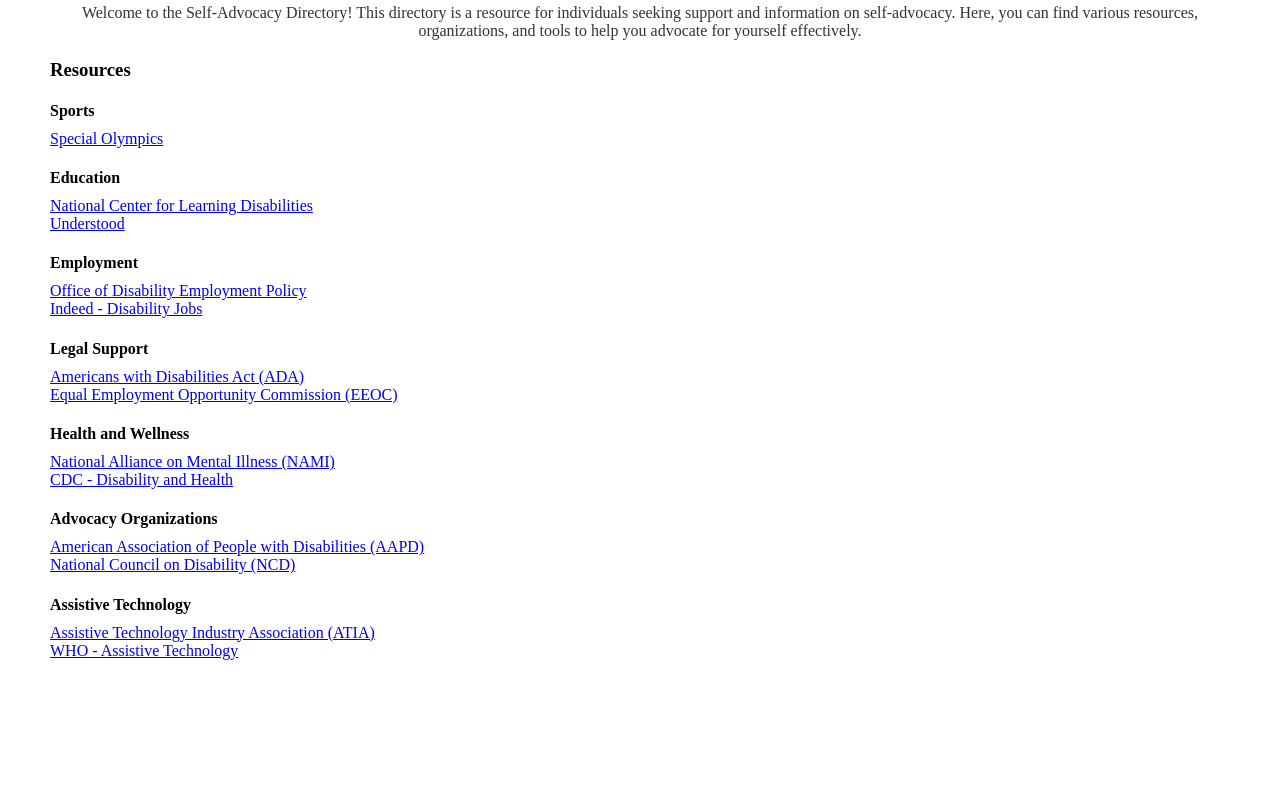
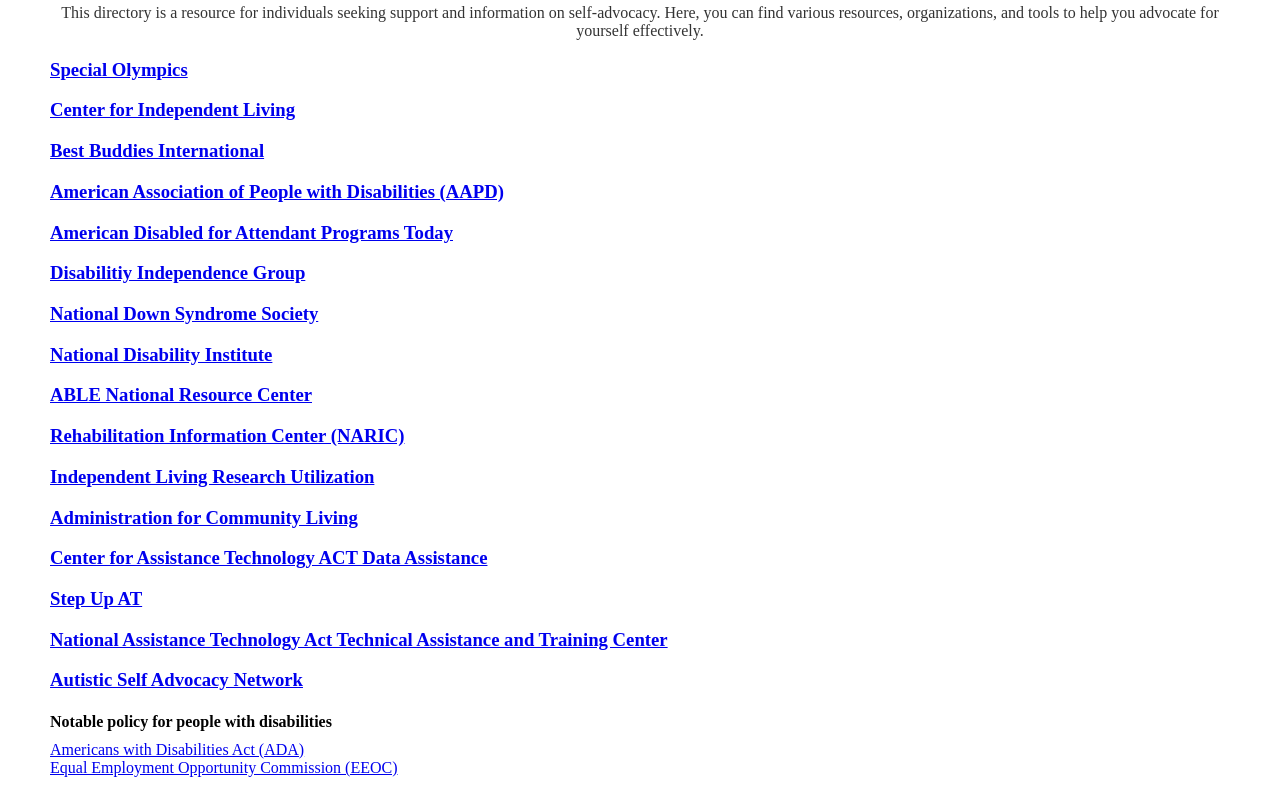
Before and after one commit to GregSaintJean/selfadvocacydisability, a plain HTML site: page index.html in a window 1280 px wide. Shown: the part 255-1048 px from the top of the page. Before the commit the page ends 931 px from the top, so only its background shows below. Drawn offline with Linux system fonts and the light colour scheme.

Commit message:
Updated and finished first version.

```diff
--- a/index.html
+++ b/index.html
@@ -4,56 +4,37 @@
         <meta charset="utf-8" />
         <meta name="viewport" content="width=device-width"/>
         <link rel="stylesheet" href="css/index.css" />
-        <title></title>
+        <title>Gregory's Self Advocacy Directory</title>
     </head>
     <body>
         <header>
-            <h2>Self-Advocacy Directory</h2>
+            <h2>Gregory's Self Advocacy Directory</h2>
             <img src="img/disability-pride-flag-2021.png.png" alt="Disability Pride Flag"/>
-            <p>Welcome to the Self-Advocacy Directory! This directory is a resource for individuals seeking support and information on self-advocacy. Here, you can find various resources, organizations, and tools to help you advocate for yourself effectively.</p>
+            <p>This directory is a resource for individuals seeking support and information on self-advocacy. Here, you can find various resources, organizations, and tools to help you advocate for yourself effectively.</p>
         </header>
         <div id="resources">
-            <h3>Resources</h3>
             <ul>
-                <li><h4>Sports</h4></li>
-                <ul>
-                    <li><a href="https://www.specialolympics.org/">Special Olympics</a></li>
-                </ul>
-                <li><h4>Education</h4></li>
-                <ul>
-                    <li><a href="https://www.ncld.org/">National Center for Learning Disabilities</a></li>
-                    <li><a href="https://www.understood.org/">Understood</a></li>
-                </ul>
-                <li><h4>Employment</h4></li>
-                <ul>
-                    <li><a href="https://www.dol.gov/agencies/odep">Office of Disability Employment Policy</a></li>
-                    <li><a href="https://www.indeed.com/q-Disability-jobs.html">Indeed - Disability Jobs</a></li>
-                </ul>
-                <li><h4>Legal Support</h4></li>
+                <h3><a href="https://www.specialolympics.org/">Special Olympics</a></h3>
+                <h3><a href="https://www.cilsf.org/">Center for Independent Living</a></h3>
+                <h3><a href="https://www.bestbuddies.org/">Best Buddies International</a></h3>
+                <h3><a href="https://www.aapd.com/">American Association of People with Disabilities (AAPD)</a></h3>
+                <h3><a href="https://adapt.org/">American Disabled for Attendant Programs Today</a></h3>
+                <h3><a href="https://www.justdigit.org/">Disabilitiy Independence Group</a></h3>
+                <h3><a href="https://ndss.org/">National Down Syndrome Society</a></h3>
+                <h3><a href="https://www.nationaldisabilityinstitute.org/">National Disability Institute</a></h3>
+                <h3><a href="https://www.ablenrc.org/">ABLE National Resource Center</a></h3>
+                <h3><a href="https://www.naric.com/">Rehabilitation Information Center (NARIC)</a></h3>
+                <h3><a href="https://www.ilru.org/">Independent Living Research Utilization</a></h3>
+                <h3><a href="https://acl.gov/">Administration for Community Living</a></h3>
+                <h3><a href="https://catada.info/">Center for Assistance Technology ACT Data Assistance</a></h3>
+                <h3><a href="https://www.stepupat.org/">Step Up AT</a></h3>
+                <h3><a href="https://at3center.net/">National Assistance Technology Act Technical Assistance and Training Center</a></h3>
+                <h3><a href="https://autisticadvocacy.org/">Autistic Self Advocacy Network</a></h3>
+
+                <li><h4>Notable policy for people with disabilities</h4></li>
                 <ul>
                     <li><a href="https://www.ada.gov/">Americans with Disabilities Act (ADA)</a></li>
                     <li><a href="https://www.eeoc.gov/">Equal Employment Opportunity Commission (EEOC)</a></li>
-                </ul>
-                <ul>
-                    <li><h4>Health and Wellness</h4></li>
-                    <ul>
-                        <li><a href="https://www.nami.org/">National Alliance on Mental Illness (NAMI)</a></li>
-                        <li><a href="https://www.cdc.gov/ncbddd/disabilityandhealth/index.html">CDC - Disability and Health</a></li>
-                    </ul>
-                </ul>
-                <ul>
-                    <li><h4>Advocacy Organizations</h4></li>
-                    <ul>
-                        <li><a href="https://www.aapd.com/">American Association of People with Disabilities (AAPD)</a></li>
-                        <li><a href="https://www.ncd.gov/">National Council on Disability (NCD)</a></li>
-                    </ul>
-                </ul>
-                <ul>
-                    <li><h4>Assistive Technology</h4></li>
-                    <ul>
-                        <li><a href="https://www.atia.org/">Assistive Technology Industry Association (ATIA)</a></li>
-                        <li><a href="https://www.who.int/disabilities/technology/en/">WHO - Assistive Technology</a></li>
-                    </ul>
                 </ul>
             </ul>
         </div>
```
